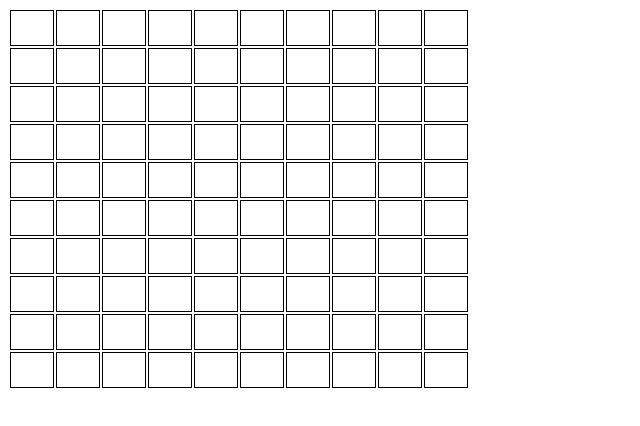
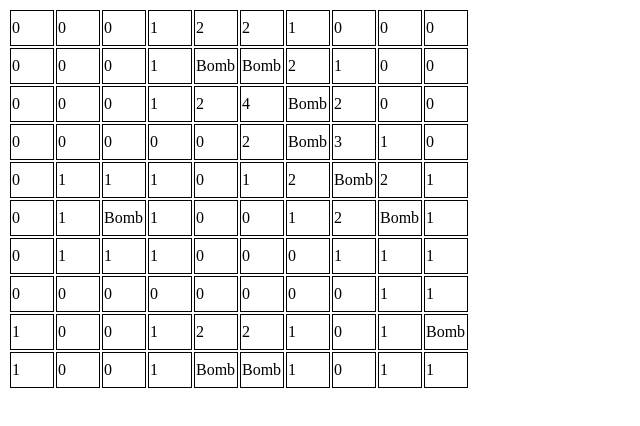
Before and after one commit to hojin-kr/minesweeper, a plain HTML site: page index.html in a window 1280 px wide. Shown: the whole page, without its empty margins (0-640 px from the left). Drawn offline with nearby package versions, Linux system fonts and the light colour scheme.

Commit message:
setMinesNum

```diff
--- a/index.html
+++ b/index.html
@@ -17,18 +17,61 @@
   </body>
   <script type="text/javascript">
 
-  let minesTable = new Array(100);
+  let minesTable = new Array();
 
   genTable();
   setMines();
+  setMinesNum();
+
+  minesTable.forEach(function(element, index) {
+    $('.mines-table .' + index).text(element);
+  });
 
   //지뢰가 배치될 테이블 생성
   function genTable ()
   {
-    for (let row = 0; row < 10; row++) {
-      $('.mines-table').append('<tr><td></td><td></td><td></td><td></td>\
-        <td></td><td></td><td></td><td></td><td></td><td></td></tr>');
+    let table;
+    for (let row = 0; row < 100; row++) {
+      switch (row) {
+        case 0:
+        table += '<tr><td class="' + row + '"></td>';
+        break;
+        case 10:
+        table += '</tr><tr><td class="' + row + '"></td>';
+        break;
+        case 20:
+        table += '</tr><tr><td class="' + row + '"></td>';
+        break;
+        case 30:
+        table += '</tr><tr><td class="' + row + '"></td>';
+        break;
+        case 40:
+        table += '</tr><tr><td class="' + row + '"></td>';
+        break;
+        case 50:
+        table += '</tr><tr><td class="' + row + '"></td>';
+        break;
+        case 60:
+        table += '</tr><tr><td class="' + row + '"></td>';
+        break;
+        case 70:
+        table += '</tr><tr><td class="' + row + '"></td>';
+        break;
+        case 80:
+        table += '</tr><tr><td class="' + row + '"></td>';
+        break;
+        case 90:
+        table += '</tr><tr><td class="' + row + '"></td>';
+        break;
+        case 100:
+        table += '</tr><tr><td class="' + row + '"></td></tr>';
+        break;
+        default:
+        table += '<td class="' + row + '"></td>';
+        break;
+      }
     }
+    $('.mines-table').append(table);
   }
 
   //랜덤하게 폭탄을 생성하여 배치
@@ -37,18 +80,34 @@
     let duplicate_check;
     let random_mines_position;
 
+    //랜덤하게 지뢰를 생성해서 배치
     for (let mines = 0; mines < 10; mines++) {
       random_mines_position = Math.floor(Math.random() * 100) + 1;
 
-      if (minesTable[random_mines_position] != 'm') {
-        minesTable[random_mines_position] = 'm';
+      if (minesTable[random_mines_position] != 'Bomb') {
+        minesTable[random_mines_position] = 'Bomb';
       } else { mines -= 1; }
     }
     console.log(minesTable);
+  }
 
-    minesTable.forEach(function(element, index){
-
-    });
+  //인근 지뢰 갯수 표시
+  function setMinesNum ()
+  {
+    for (let index = 0; index < 100; index++) {
+      let bombCount = 0;
+      if (minesTable[index] != 'Bomb') {
+        if (minesTable[index + 1] == 'Bomb') bombCount++;
+        if (minesTable[index + 9] == 'Bomb') bombCount++;
+        if (minesTable[index + 10] == 'Bomb') bombCount++;
+        if (minesTable[index + 11] == 'Bomb') bombCount++;
+        if (minesTable[index - 1] == 'Bomb') bombCount++;
+        if (minesTable[index - 9] == 'Bomb') bombCount++;
+        if (minesTable[index - 10] == 'Bomb') bombCount++;
+        if (minesTable[index - 11] == 'Bomb') bombCount++;
+        minesTable[index] = bombCount;
+      }
+    }
   }
 
 
```
